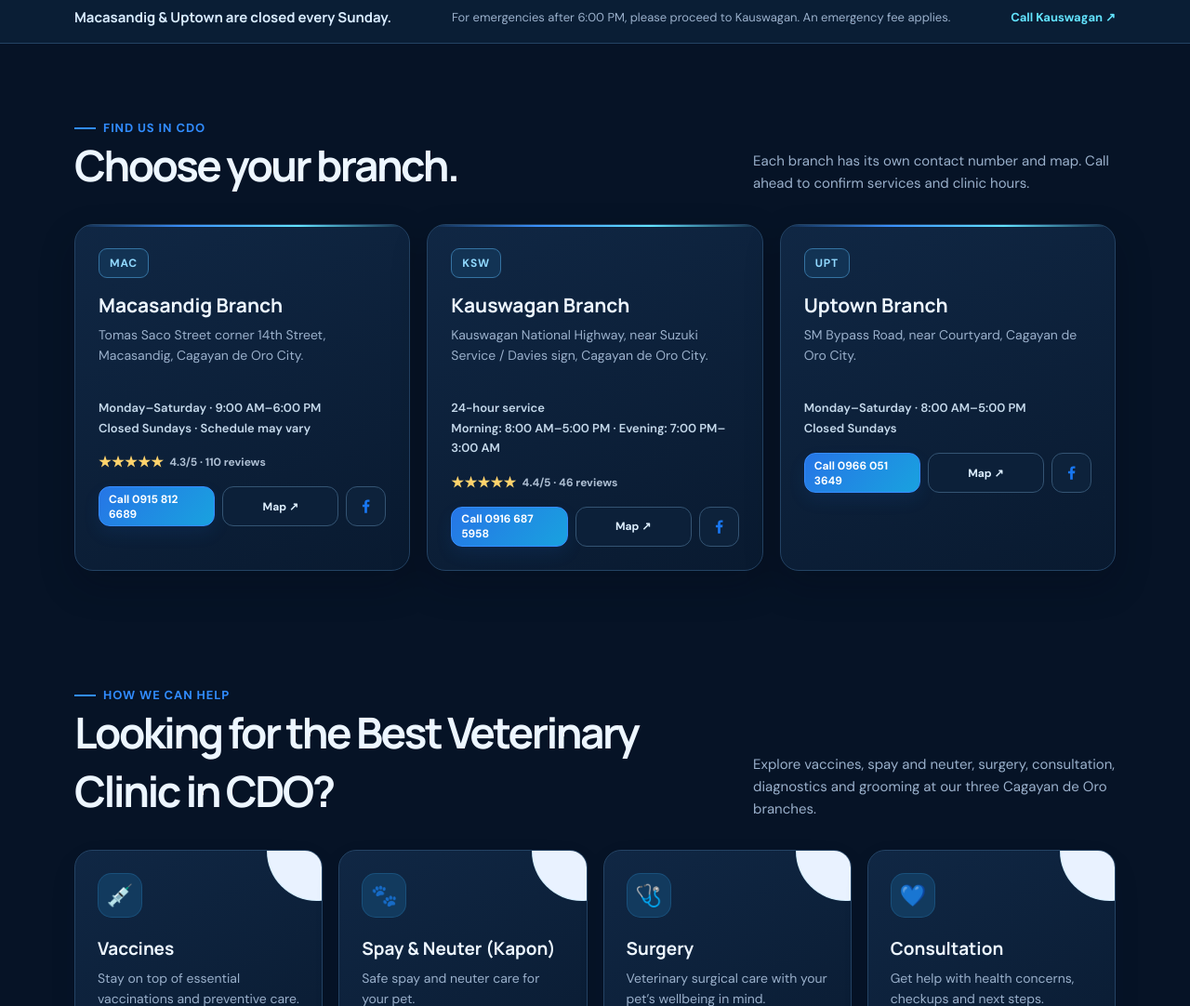
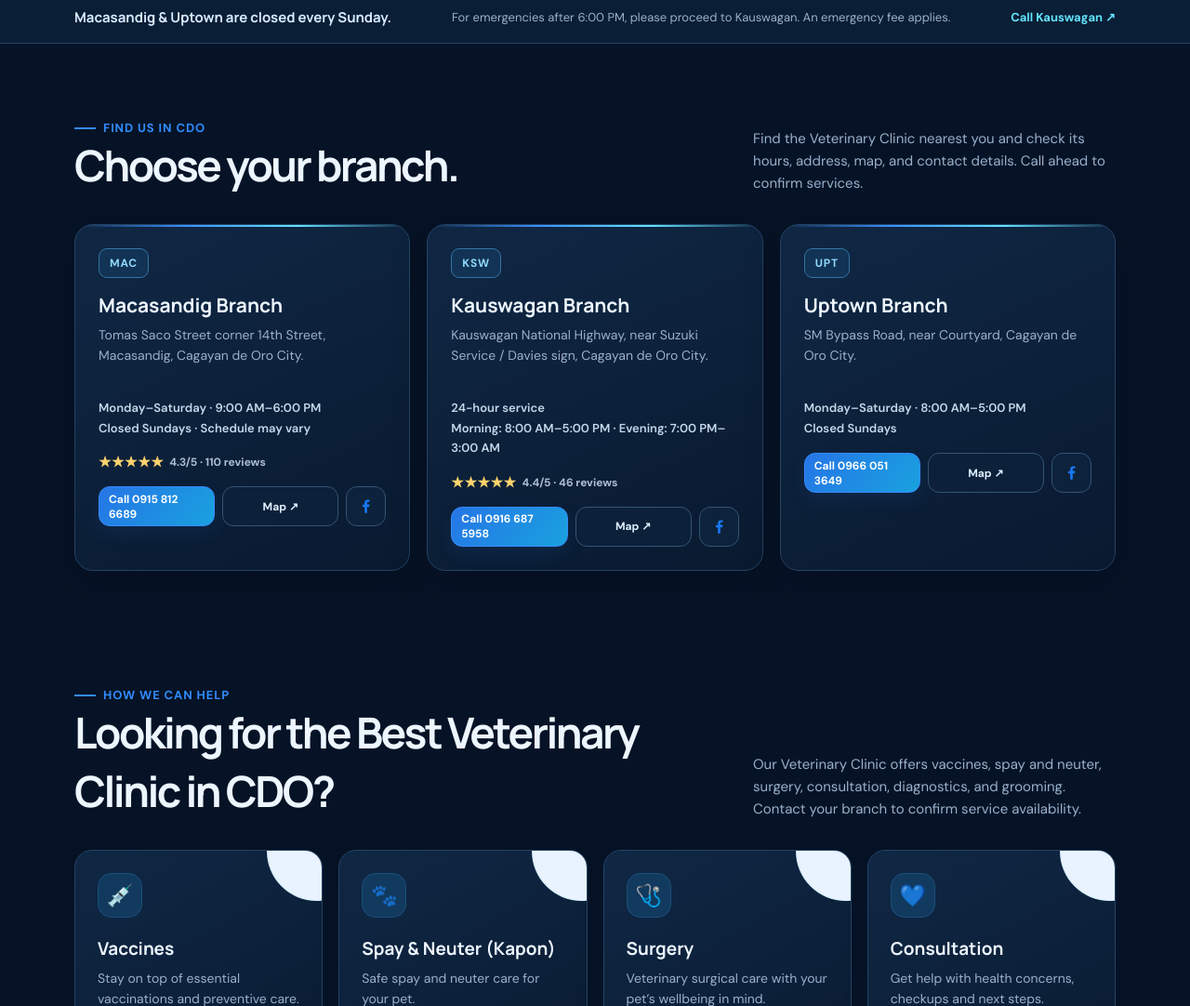
Before and after one commit to Boks-Michael/baldonadovetclinic, a plain HTML site: page index.html in a window 1280 px wide. Shown: the part 660-1742 px from the top of the page at 93% size. Drawn offline with Linux system fonts and the light colour scheme.

Commit message:
Use Veterinary Clinic keyword in section copy

```diff
--- a/index.html
+++ b/index.html
@@ -70,13 +70,13 @@
       <div class="hero-art" aria-label="Baldonado Veterinary Clinic logo"><div class="art-glow"></div><span class="spark one">✳</span><span class="spark two">✦</span><div class="art-card"><img src="assets/LOGO%201.jpg" alt="Baldonado Veterinary Clinic logo"></div><div class="art-label">Here for every paw<strong> 🐾</strong><small>Dogs, cats & their people</small></div></div>
     </div></section>
     <div class="strip"><div class="wrap strip-inner"><strong>Macasandig &amp; Uptown are closed every Sunday.</strong><span>For emergencies after 6:00 PM, please proceed to Kauswagan. An emergency fee applies.</span><a href="tel:+639166875958">Call Kauswagan ↗</a></div></div>
-    <section class="branches" id="branches"><div class="wrap"><div class="section-head"><div><div class="eyebrow">Find us in CDO</div><h2>Choose your branch.</h2></div><p>Each branch has its own contact number and map. Call ahead to confirm services and clinic hours.</p></div>
+    <section class="branches" id="branches"><div class="wrap"><div class="section-head"><div><div class="eyebrow">Find us in CDO</div><h2>Choose your branch.</h2></div><p>Find the Veterinary Clinic nearest you and check its hours, address, map, and contact details. Call ahead to confirm services.</p></div>
       <div class="branch-grid">
         <article class="branch"><span class="branch-code">MAC</span><h3>Macasandig Branch</h3><p>Tomas Saco Street corner 14th Street, Macasandig, Cagayan de Oro City.</p><div class="branch-hours">Monday–Saturday · 9:00 AM–6:00 PM<br>Closed Sundays · Schedule may vary</div><a class="branch-rating" href="https://share.google/B15BSa4C64smo4H50" target="_blank" rel="noopener noreferrer" aria-label="Macasandig rating: 4.3 out of 5 from 110 reviews; open map"><span class="stars" aria-hidden="true">★★★★★</span>4.3/5 · 110 reviews</a><div class="branch-actions"><a class="btn primary" href="tel:+639158126689">Call 0915 812 6689</a><a class="btn" href="https://share.google/B15BSa4C64smo4H50" target="_blank" rel="noopener noreferrer">Map ↗</a><a class="btn facebook-link" href="https://www.facebook.com/profile.php?id=61563574782953" target="_blank" rel="noopener noreferrer" aria-label="Visit Macasandig Branch on Facebook"><svg viewBox="0 0 24 24" aria-hidden="true"><path d="M13.7 21v-8.2h2.8l.4-3.2h-3.2V7.5c0-.9.3-1.6 1.6-1.6H17V3.1c-.3 0-1.3-.1-2.5-.1-2.5 0-4.2 1.5-4.2 4.3v2.4H7.5v3.2h2.8V21h3.4z"/></svg></a></div></article>
         <article class="branch"><span class="branch-code">KSW</span><h3>Kauswagan Branch</h3><p>Kauswagan National Highway, near Suzuki Service / Davies sign, Cagayan de Oro City.</p><div class="branch-hours">24-hour service<br>Morning: 8:00 AM–5:00 PM · Evening: 7:00 PM–3:00 AM</div><a class="branch-rating" href="https://share.google/pKLlP93wmHyKa1Qj3" target="_blank" rel="noopener noreferrer" aria-label="Kauswagan rating: 4.4 out of 5 from 46 reviews; open map"><span class="stars" aria-hidden="true">★★★★★</span>4.4/5 · 46 reviews</a><div class="branch-actions"><a class="btn primary" href="tel:+639166875958">Call 0916 687 5958</a><a class="btn" href="https://share.google/pKLlP93wmHyKa1Qj3" target="_blank" rel="noopener noreferrer">Map ↗</a><a class="btn facebook-link" href="https://www.facebook.com/profile.php?id=61582556777637" target="_blank" rel="noopener noreferrer" aria-label="Visit Kauswagan Branch on Facebook"><svg viewBox="0 0 24 24" aria-hidden="true"><path d="M13.7 21v-8.2h2.8l.4-3.2h-3.2V7.5c0-.9.3-1.6 1.6-1.6H17V3.1c-.3 0-1.3-.1-2.5-.1-2.5 0-4.2 1.5-4.2 4.3v2.4H7.5v3.2h2.8V21h3.4z"/></svg></a></div></article>
         <article class="branch"><span class="branch-code">UPT</span><h3>Uptown Branch</h3><p>SM Bypass Road, near Courtyard, Cagayan de Oro City.</p><div class="branch-hours">Monday–Saturday · 8:00 AM–5:00 PM<br>Closed Sundays</div><div class="branch-actions"><a class="btn primary" href="tel:+639660513649">Call 0966 051 3649</a><a class="btn" href="https://share.google/qysZ5dEI1ZziQZeEe" target="_blank" rel="noopener noreferrer">Map ↗</a><a class="btn facebook-link" href="https://www.facebook.com/bvc.uptown" target="_blank" rel="noopener noreferrer" aria-label="Visit Uptown Branch on Facebook"><svg viewBox="0 0 24 24" aria-hidden="true"><path d="M13.7 21v-8.2h2.8l.4-3.2h-3.2V7.5c0-.9.3-1.6 1.6-1.6H17V3.1c-.3 0-1.3-.1-2.5-.1-2.5 0-4.2 1.5-4.2 4.3v2.4H7.5v3.2h2.8V21h3.4z"/></svg></a></div></article>
       </div></div></section>
-    <section id="services"><div class="wrap"><div class="section-head"><div><div class="eyebrow">How we can help</div><h2>Looking for the Best Veterinary Clinic in CDO?</h2></div><p>Explore vaccines, spay and neuter, surgery, consultation, diagnostics and grooming at our three Cagayan de Oro branches.</p></div>
+    <section id="services"><div class="wrap"><div class="section-head"><div><div class="eyebrow">How we can help</div><h2>Looking for the Best Veterinary Clinic in CDO?</h2></div><p>Our Veterinary Clinic offers vaccines, spay and neuter, surgery, consultation, diagnostics, and grooming. Contact your branch to confirm service availability.</p></div>
       <div class="services">
         <article class="service"><div class="icon" aria-hidden="true">💉</div><h3>Vaccines</h3><p>Stay on top of essential vaccinations and preventive care.</p></article>
         <article class="service"><div class="icon" aria-hidden="true">🐾</div><h3>Spay &amp; Neuter (Kapon)</h3><p>Safe spay and neuter care for your pet.</p></article>
```
